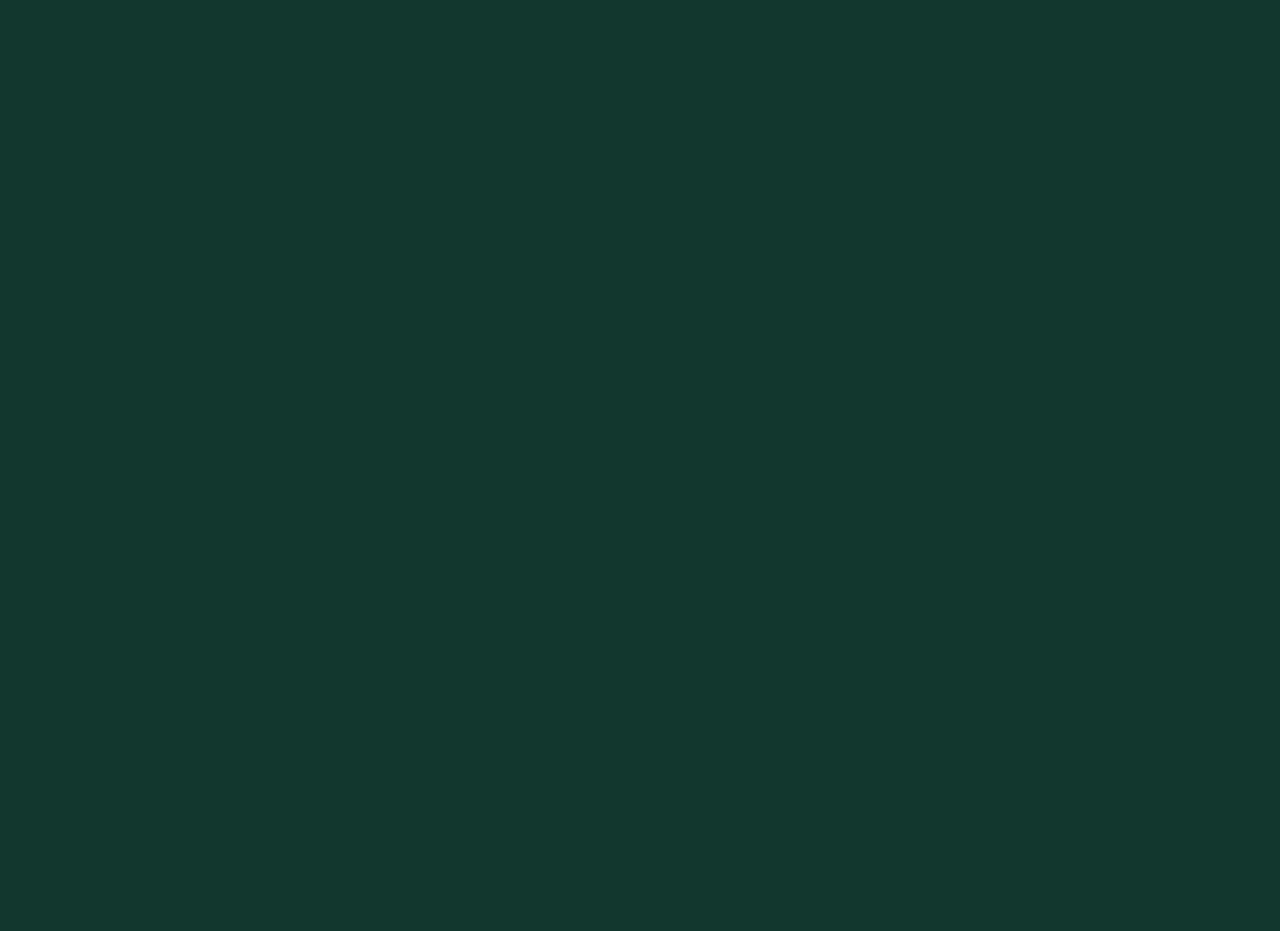
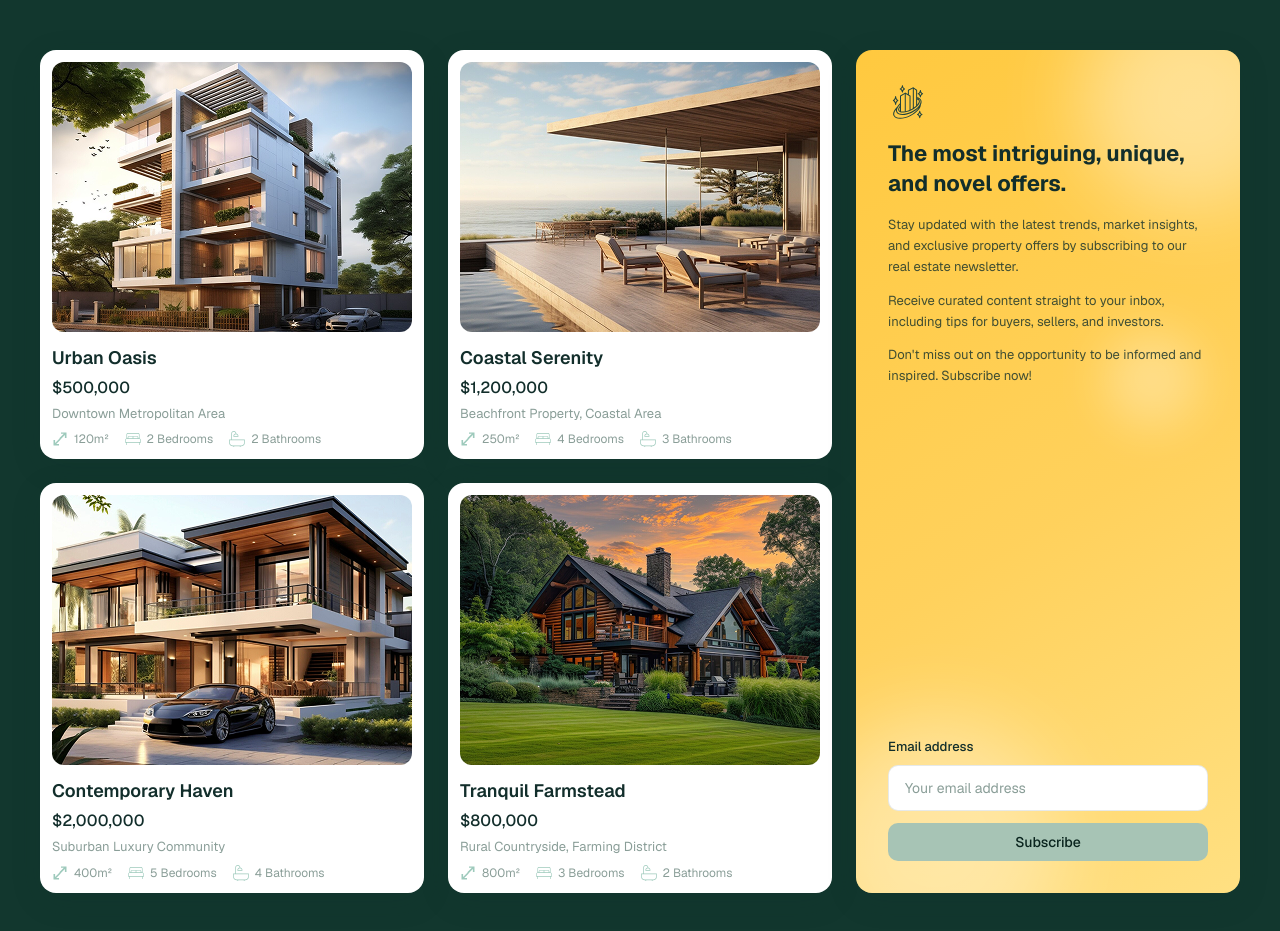
Before and after one commit to Devfreedom/novanest_clone, a Next.js app: page / in a window 1280 px wide. Shown: the part 1561-2492 px from the top of the page. Before the commit the page ends 1364 px from the top, so only its background shows below. Built offline with nearby package versions, Linux system fonts and the light colour scheme.

Commit message:
feat: add NewsletterCard component and integrate it into PopularAds section

```diff
--- a/app/page.tsx
+++ b/app/page.tsx
@@ -1,6 +1,7 @@
 import Header from "../components/layout/Header";
 import Hero from "../components/sections/Hero";
 import ExploreCategories from "../components/sections/ExploreCategories";
+import PopularAds from "../components/sections/PopularAds";
 
 export default function Home() {
   return (
@@ -9,6 +10,7 @@ export default function Home() {
       <main className="overflow-x-clip">
         <Hero />
         <ExploreCategories />
+        <PopularAds />
       </main>
     </div>
   );
--- /dev/null
+++ b/components/sections/NewsletterCard.tsx
@@ -0,0 +1,67 @@
+import Image from "next/image";
+import Button from "../ui/Button";
+
+export default function NewsletterCard() {
+  return (
+    <article
+      aria-labelledby="newsletter-heading"
+      className="relative flex h-full flex-col overflow-hidden rounded-card bg-[linear-gradient(150deg,var(--color-news-deep),var(--color-news-mid)_55%,var(--color-news-soft))] p-6 shadow-card sm:p-8 md:col-span-2 lg:col-span-1 lg:row-span-2"
+    >
+      <div aria-hidden="true" className="pointer-events-none absolute inset-0">
+        <div className="absolute -right-16 -top-16 h-56 w-56 rounded-full bg-white/40 blur-2xl" />
+        <div className="absolute -bottom-20 -left-12 h-64 w-64 rounded-full bg-white/35 blur-2xl" />
+        <div className="absolute right-10 top-1/3 h-24 w-24 rounded-full bg-white/30 blur-xl" />
+      </div>
+
+      <div className="relative flex h-full flex-col">
+        <Image
+          src="/assets/images/section-04-newsletter-logo.svg"
+          alt="NovaNest mark"
+          width={40}
+          height={40}
+          className="h-10 w-10"
+        />
+        <h3
+          id="newsletter-heading"
+          className="mt-4 text-[22px] font-bold leading-snug text-ink"
+        >
+          The most intriguing, unique, and novel offers.
+        </h3>
+        <div className="mt-4 space-y-3 text-[13px] leading-relaxed text-ink/80">
+          <p>
+            Stay updated with the latest trends, market insights, and exclusive
+            property offers by subscribing to our real estate newsletter.
+          </p>
+          <p>
+            Receive curated content straight to your inbox, including tips for
+            buyers, sellers, and investors.
+          </p>
+          <p>
+            Don&apos;t miss out on the opportunity to be informed and inspired.
+            Subscribe now!
+          </p>
+        </div>
+
+        <div className="mt-auto pt-6">
+          <label
+            htmlFor="newsletter-email"
+            className="mb-2 block text-[13px] font-medium text-ink"
+          >
+            Email address
+          </label>
+          <input
+            id="newsletter-email"
+            type="email"
+            name="email"
+            autoComplete="email"
+            placeholder="Your email address"
+            className="w-full rounded-[10px] border border-ink/10 bg-white px-4 py-3 text-sm text-ink placeholder:text-fog focus:border-ink/30 focus:outline-none"
+          />
+          <Button href="#" variant="primary" className="mt-3 w-full">
+            Subscribe
+          </Button>
+        </div>
+      </div>
+    </article>
+  );
+}
--- /dev/null
+++ b/components/sections/PopularAds.tsx
@@ -0,0 +1,38 @@
+import { popularProperties } from "../../data/popularProperties";
+import PropertyCard from "../property/PropertyCard";
+import NewsletterCard from "./NewsletterCard";
+
+export default function PopularAds() {
+  const [first, second, ...rest] = popularProperties;
+
+  return (
+    <section
+      id="popular-ads"
+      aria-labelledby="popular-ads-heading"
+      className="relative overflow-hidden py-20 lg:py-24"
+    >
+      <div className="nn-container">
+        <h2
+          id="popular-ads-heading"
+          className="nn-h2 text-center text-cream"
+        >
+          Popular Ads of This Week
+        </h2>
+        <p className="nn-small mx-auto mt-4 max-w-[700px] text-center text-sage-dim">
+          Explore our handpicked selection of popular listings at NovaNest
+          Estates, showcasing a diverse range of exceptional properties that
+          capture the essence of luxury living.
+        </p>
+
+        <div className="mt-12 grid grid-cols-1 gap-6 md:grid-cols-2 lg:grid-cols-3">
+          <PropertyCard key={first.title} {...first} />
+          <PropertyCard key={second.title} {...second} />
+          <NewsletterCard />
+          {rest.map((property) => (
+            <PropertyCard key={property.title} {...property} />
+          ))}
+        </div>
+      </div>
+    </section>
+  );
+}
```
